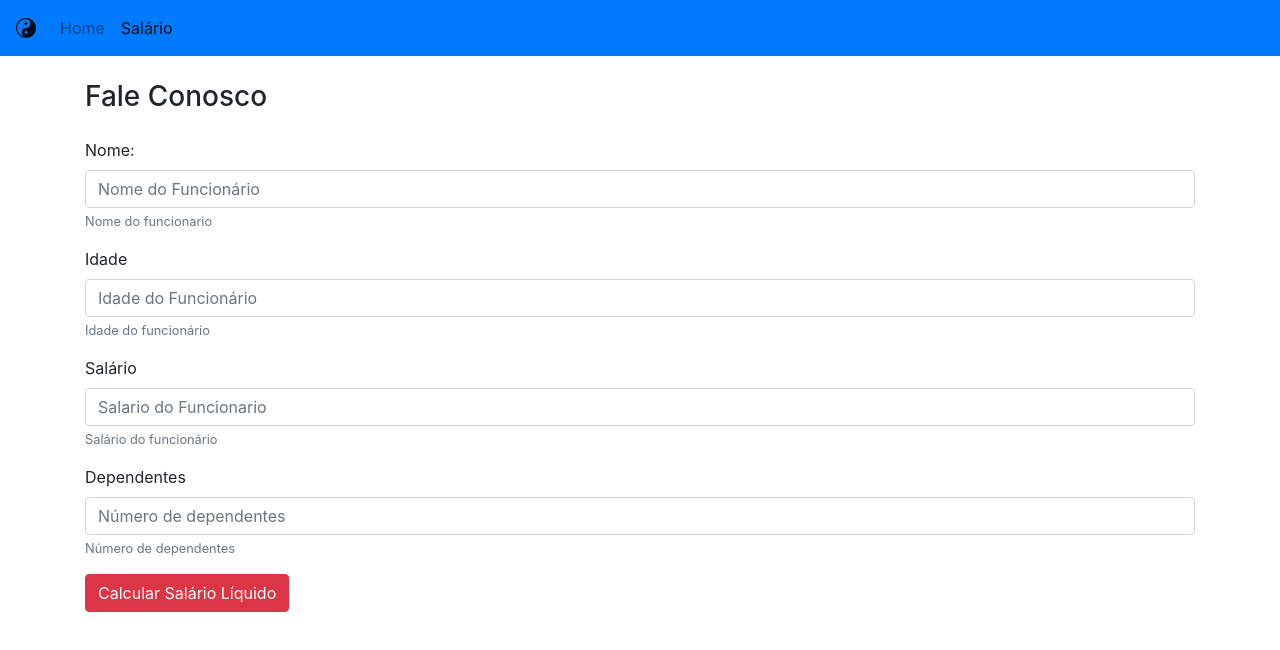
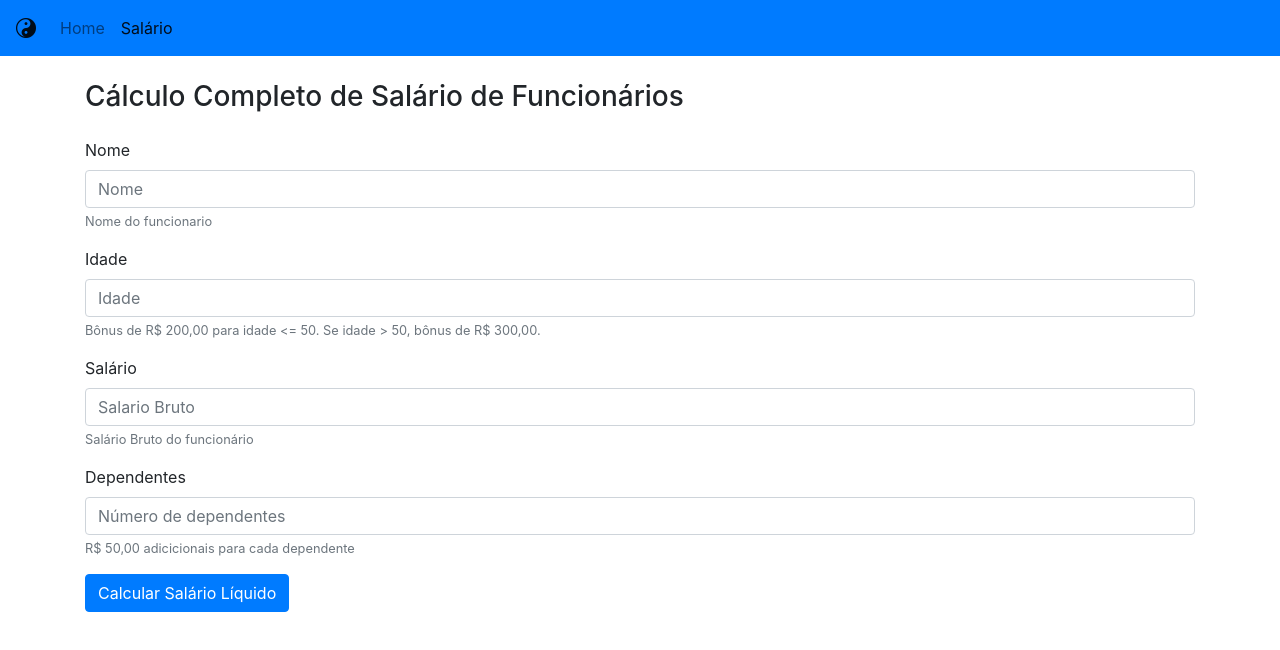
Before and after one commit to mateuspa/bootstrap_jquery, a plain HTML site: page salario.html in a window 1280 px wide. Drawn offline with nearby package versions, Linux system fonts and the light colour scheme.

Commit message:
Atualizando visual e cálculos

```diff
--- a/js/calculos.js
+++ b/js/calculos.js
@@ -23,7 +23,9 @@ $("#calcular").click(function () {
         bonus = 200;
     }
 
-    salario_liquido = salario - inss - vale + bonus;
+    adicional_depententes = dependentes * 50;
+
+    salario_liquido = salario - inss - vale + bonus + adicional_depententes;
 
     if (idade > 1) {
         alert("Nome do funcionário: " + nome + "\nNúmero de dependentes: " + dependentes + "\nSalário Bruto: " + salario.toLocaleString('pt-BR', { style: 'currency', currency: 'BRL' }) + "\nINSS: " + inss.toLocaleString('pt-BR', { style: 'currency', currency: 'BRL' }) + "\nVale Transporte: " + vale.toLocaleString('pt-BR', { style: 'currency', currency: 'BRL' }) + "\nSalário Líquido: " + salario_liquido.toLocaleString('pt-BR', { style: 'currency', currency: 'BRL' }))
--- a/salario.html
+++ b/salario.html
@@ -39,29 +39,29 @@
   </nav>
 
   <div class="container mt-4">
-    <h3>Fale Conosco</h3>
+    <h3>Cálculo Completo de Salário de Funcionários</h3>
     <form class="mt-4">
       <div class="form-group">
-        <label for="nome">Nome: </label>
-        <input type="text" class="form-control" id="nome" aria-describedby="nome" placeholder="Nome do Funcionário">
+        <label for="nome">Nome</label>
+        <input type="text" class="form-control" id="nome" aria-describedby="nome" placeholder="Nome">
         <small id="nome" class="form-text text-muted">Nome do funcionario</small>
       </div>
       <div class="form-group">
         <label for="idade">Idade</label>
-        <input type="number" class="form-control" id="idade" placeholder="Idade do Funcionário" step="1">
-        <small id="idade" class="form-text text-muted">Idade do funcionário</small>
+        <input type="number" class="form-control" id="idade" placeholder="Idade" step="1">
+        <small id="idade" class="form-text text-muted">Bônus de R$ 200,00 para idade <= 50. Se idade > 50, bônus de R$ 300,00.</small>
       </div>
       <div class="form-group">
         <label for="salario">Salário</label>
-        <input type="number" class="form-control" id="salario" placeholder="Salario do Funcionario" step=".5">
-        <small id="salario" class="form-text text-muted">Salário do funcionário</small>
+        <input type="number" class="form-control" id="salario" placeholder="Salario Bruto" step=".5">
+        <small id="salario" class="form-text text-muted">Salário Bruto do funcionário</small>
       </div>
       <div class="form-group">
         <label for="dependentes">Dependentes</label>
         <input type="number" class="form-control" id="dependentes" placeholder="Número de dependentes" step="1">
-        <small id="dependentes" class="form-text text-muted">Número de dependentes</small>
+        <small id="dependentes" class="form-text text-muted">R$ 50,00 adicicionais para cada dependente</small>
       </div>
-      <button id="calcular" class="btn btn-danger">Calcular Salário Líquido</button>
+      <button id="calcular" class="btn btn-primary">Calcular Salário Líquido</button>
     </form>
   </div>
   <script src="https://code.jquery.com/jquery-3.3.1.slim.min.js"
```
